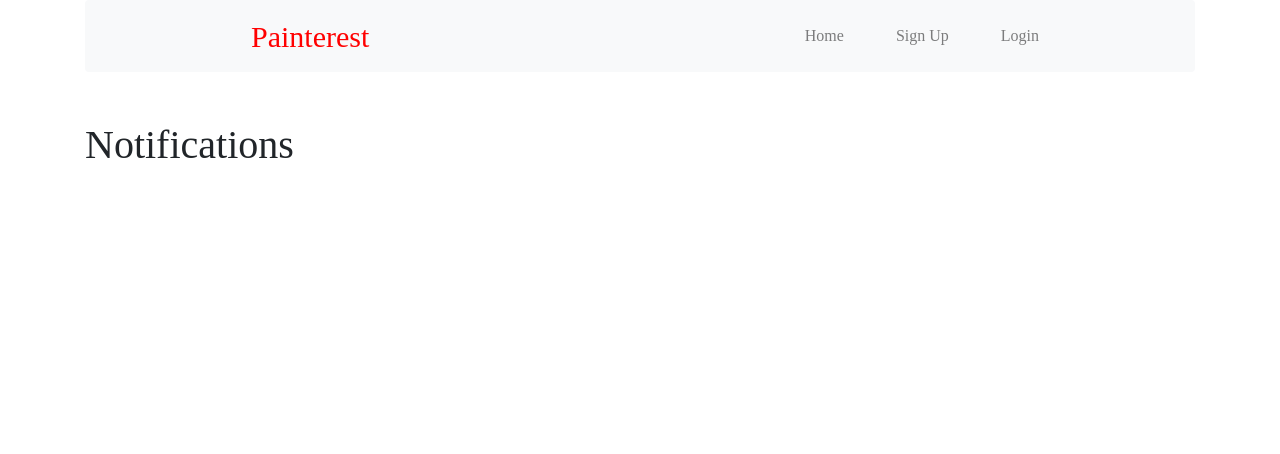
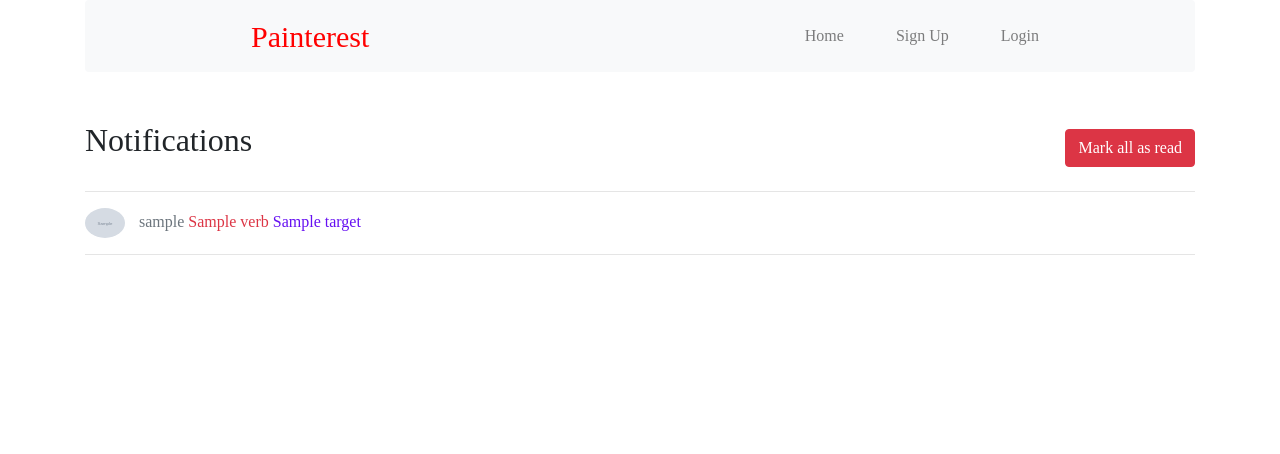
Before and after one commit to TomiwaJoseph/Painterest, a Django app: template main/templates/main/notifications.html in a window 1280 px wide. Shown: the top 454 px of the page. Run offline with Django 3.2, Linux system fonts and the light colour scheme; the template is opened without the code that fills it: most values are stand-ins (such as "Sample title", 1, 10 or a date in 2020); grey boxes marked "Sample" are stand-in pictures; parts of the project's set-up code (start-up, migrations or seed data) failed here and were passed over; some libraries are stand-ins or nearby versions.

Commit message:
added notifications content

```diff
--- a/main/templates/main/notifications.html
+++ b/main/templates/main/notifications.html
@@ -4,6 +4,48 @@
 
 {% block content %}
 
-<h1>Notifications</h1>
+<div class="d-flex justify-content-between">
+    <h2>Notifications</h2>
+    {% if actions %}
+        <a href="{% url 'mark_as_read' %}" class="btn btn-danger my-2">Mark all as read</a>
+    {% endif %}
+</div>
+<hr>
+
+{% if actions %}
+{% for action in actions %}
+    {% if action.user.profile.image.name == '90a70ab564f045a48488cd440f3b56e4-dp.jpg' %}
+        <a href="{% url 'painter_profile' action.user %}">
+            <div class="pna d-inline-block">{{ action.user.username.0 }}</div>
+            <span class="author text-secondary">
+            {{ action.user.username }}</span>
+        </a>
+            <span class="text-danger">{{ action.verb }}
+                {% if action.verb == 'started following' %}
+                    <a href="{% url 'painter_profile' action.target %}">{{ action.target }}</a>
+                {% else %}
+                    <a href="{{ action.target.get_absolute_url}}">{{ action.target.title }}</a>
+                {% endif %}
+            </span>
+            <!-- <span class="text-danger">{{ action.created|timesince }} ago</span> -->
+    {% else %}
+        <a href="{% url 'painter_profile' action.user %}">
+            <span class="author text-secondary">
+                <img src="{{ action.user.profile.image.url }}" alt="" class="img-fluid">
+            {{ action.user.username }}
+            </span>
+        </a>
+            <span class="text-danger">{{ action.verb }}
+                {% if action.verb == 'started following' %}
+                    <a href="{% url 'painter_profile' action.target %}">{{ action.target }}</a>
+                {% else %}
+                    <a href="{{ action.target.get_absolute_url}}">{{ action.target.title }}</a>
+                {% endif %}
+            </span>
+            <!-- <span class="text-danger">{{ action.created|timesince }} ago</span> -->
+    {% endif %}
+    <hr>
+{% endfor %}
+{% endif %}
 
 {% endblock %}
```
